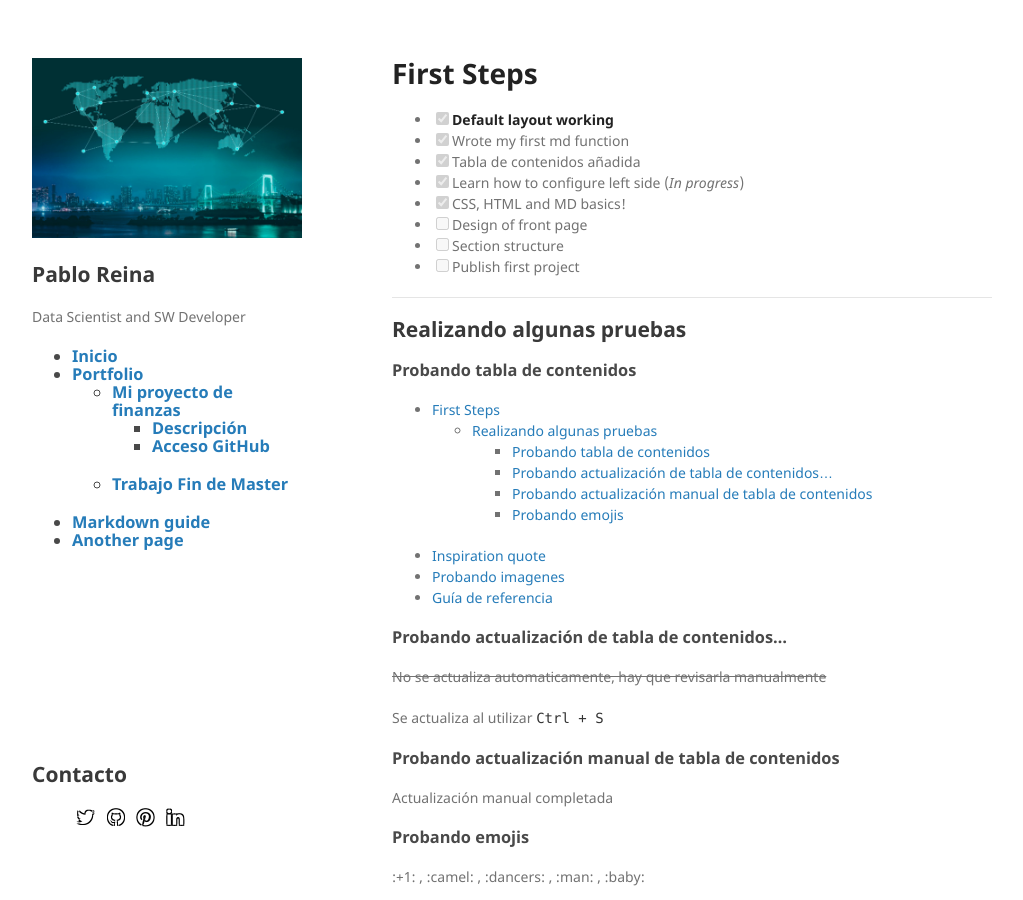
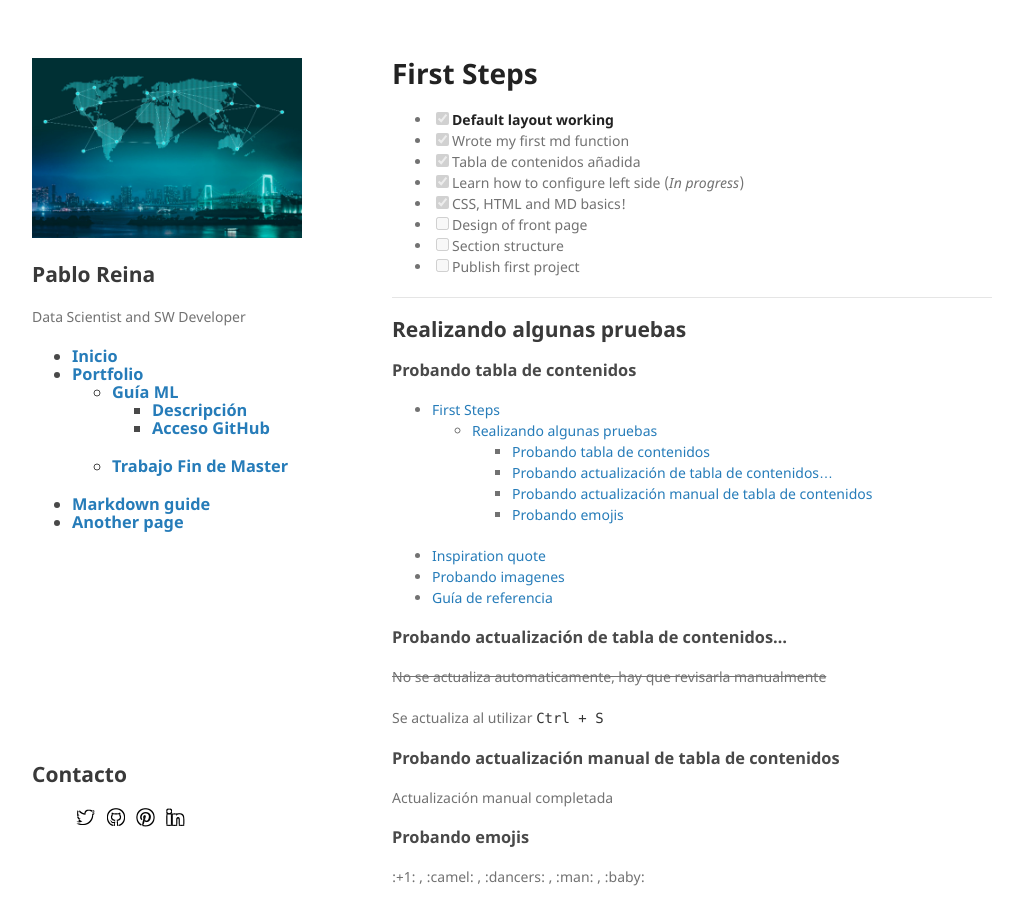
Before and after one commit to pablers/Pablo-Reina, a Jekyll site: the page built from index.md, in a window 1280 px wide and 900 px high. Shown: the whole window, without its empty margins (128-1151 px from the left). Built offline with Jekyll 4.4.1, drawn with Linux system fonts in a browser that asks for light colours; nearby versions of some CDN libraries; our own code applies the rules of GitHub Pages for plain Markdown files.

Commit message:
Modificacion menu

```diff
--- a/_layouts/default.html
+++ b/_layouts/default.html
@@ -30,9 +30,9 @@
           <li><a href="{{ site.baseurl }} "> Inicio </a></li>
           <li class='active has-sub'><a href='#'>Portfolio</a>
             <ul>
-              <li class='has-sub'><a href='#'>Mi proyecto de finanzas</a>
+              <li class='has-sub'><a href='#'>Guía ML</a>
                 <ul>
-                  <li><a href='{{ site.baseurl }}/portfolio.html'>Descripción</a></li>
+                  <li><a href='{{ site.baseurl }}/portfolio.md'>Descripción</a></li>
                   <li><a href='#'>Acceso GitHub</a></li>
                 </ul>
               </li>
```
